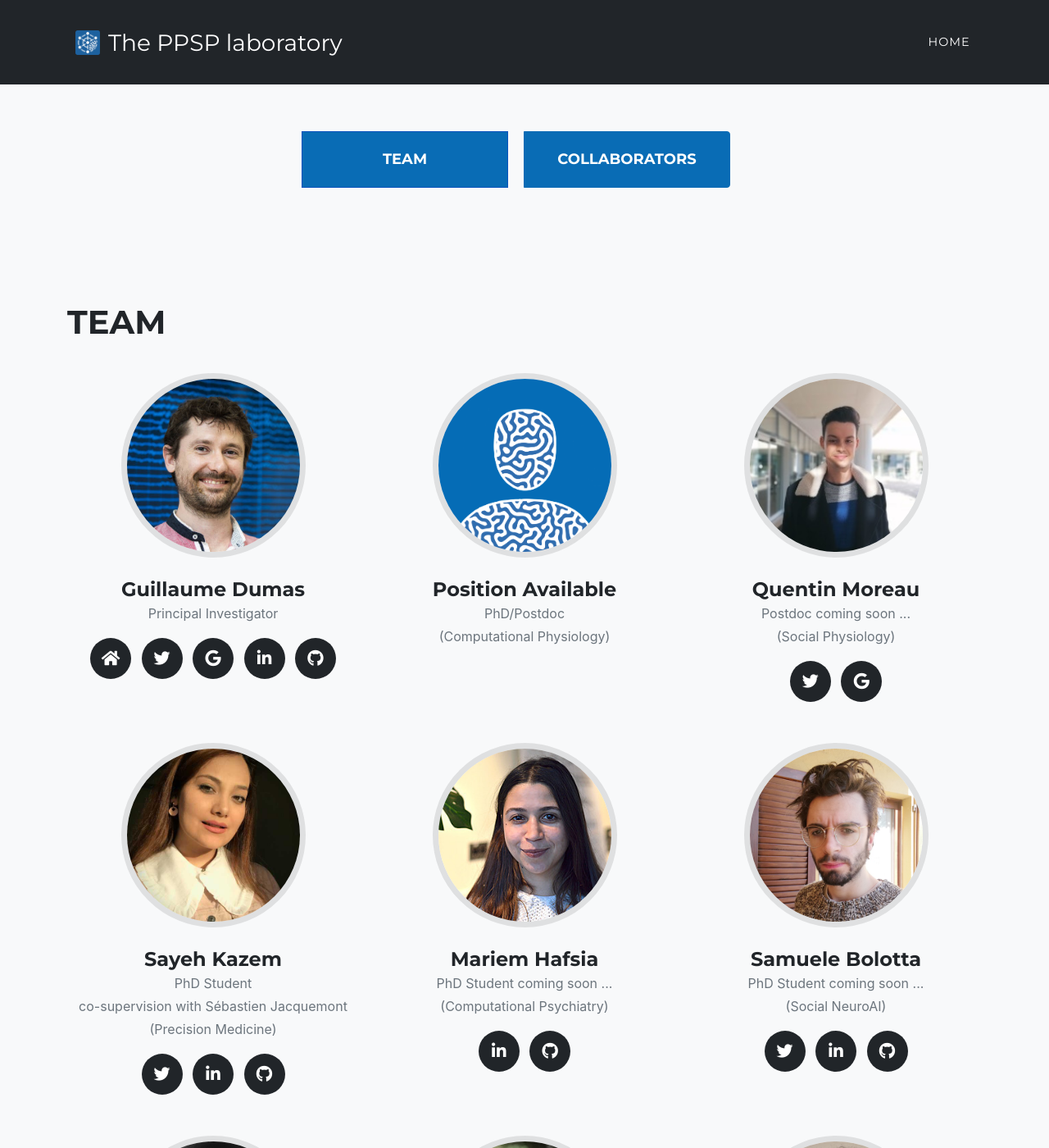
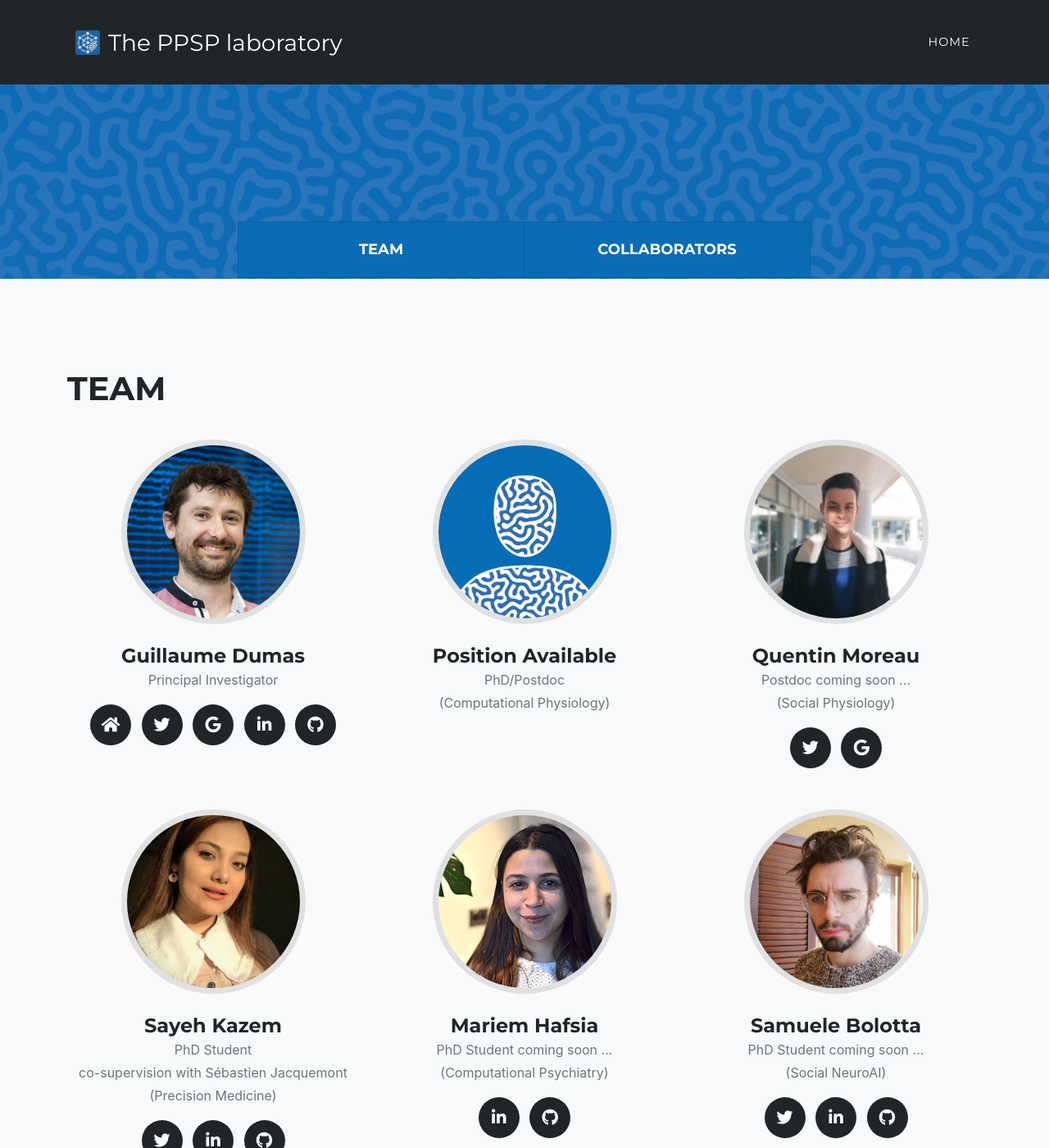
Before and after one commit to raviriley/agency-jekyll-theme, a Jekyll site: the page built from work.md, in a window 1280 px wide and 1400 px high. Shown: the whole window at 82% size. Built offline with Jekyll 4.4.1, drawn with Linux system fonts in a browser that asks for light colours; some web fonts are replaced; comment, search, counter and statistics services are not loaded.

Commit message:
Update Work page

```diff
--- a/_includes/work.html
+++ b/_includes/work.html
@@ -1,5 +1,7 @@
 <!-- Work -->
-<section class="bg-light page-section" id="{{ site.data.sitetext.work.section | default: work}}"  style="padding: 50px; margin-top: 90px;">
+<section class="bg-light page-section" id="{{ site.data.sitetext.work.section | default: 'work'}}">
+  <header class="masthead">
+
 
 
   <div class="container">
@@ -13,5 +15,7 @@
             </div>
         </div>
       </div>
+  </header>
+
 </section>
     <!-- End Work -->
--- a/_sass/layout/_team.scss
+++ b/_sass/layout/_team.scss
@@ -22,6 +22,12 @@
   width: fit-content;
 }
 .btn-primary{
-  min-width: fit-content;
-  // margin: auto;
+  // min-width: fit-content;
+  margin: auto;
 }
+#team{
+  .btn-primary{
+    // min-width: fit-content;
+    margin: 10px;
+  }
+}
--- a/_sass/layout/_work.scss
+++ b/_sass/layout/_work.scss
@@ -28,17 +28,30 @@
       #btncheck1, #btncheck2{
         width: 251.97px;
         background-color: #096cb5;
+        border-color: #085f9e;
+        &:focus-within{
+          background-color: darkgreen;
+        }
       }
 
 
 
+      .btn-check, .btn-check, .btn-primary, .btn-primary{
+        &:active
+        &:checked
+        &:active
+        {
+          background-color: #550139;
 
-.btn-check, .btn-check, .btn-primary, .btn-primary{
-  &:active
-  &:checked
-  &:active
-  {
-    background-color: #550139;
+      }
+  }
 
+  #work{
+  .masthead{
+    height: 300px;
+    background-image: url(../img/background-header.png);
+  }
+  .btn-group{
+    margin-top: 230px;
   }
 }
```
Also changed, not shown: assets/img/background-header.png (added).
